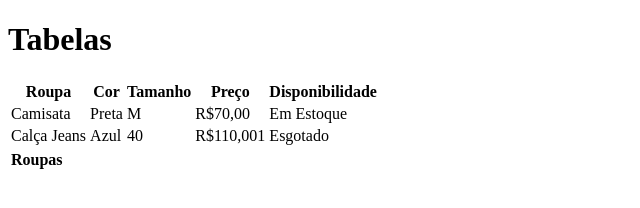
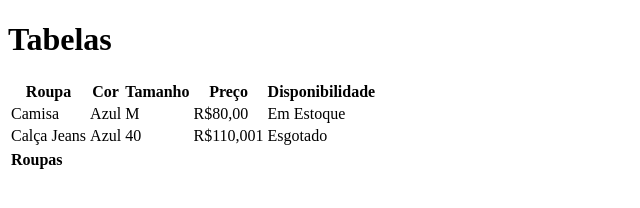
Before and after one commit to Lucaszanin/aula-tabela, a plain HTML site: page index.html in a window 1280 px wide. Shown: the full height of the page, 0-640 px from the left. Drawn offline with Linux system fonts and the light colour scheme.

Commit message:
Alterando Camiseta para Camisa

```diff
--- a/index.html
+++ b/index.html
@@ -17,10 +17,10 @@
          <th>Disponibilidade</th>
      </tr>
      <tr>
-         <td>Camisata</td>
-         <td>Preta</td>
+         <td>Camisa</td>
+         <td>Azul</td>
          <td>M</td>
-         <td>R$70,00</td>
+         <td>R$80,00</td>
          <td>Em Estoque</td>
      </tr>
      <tr>
```
